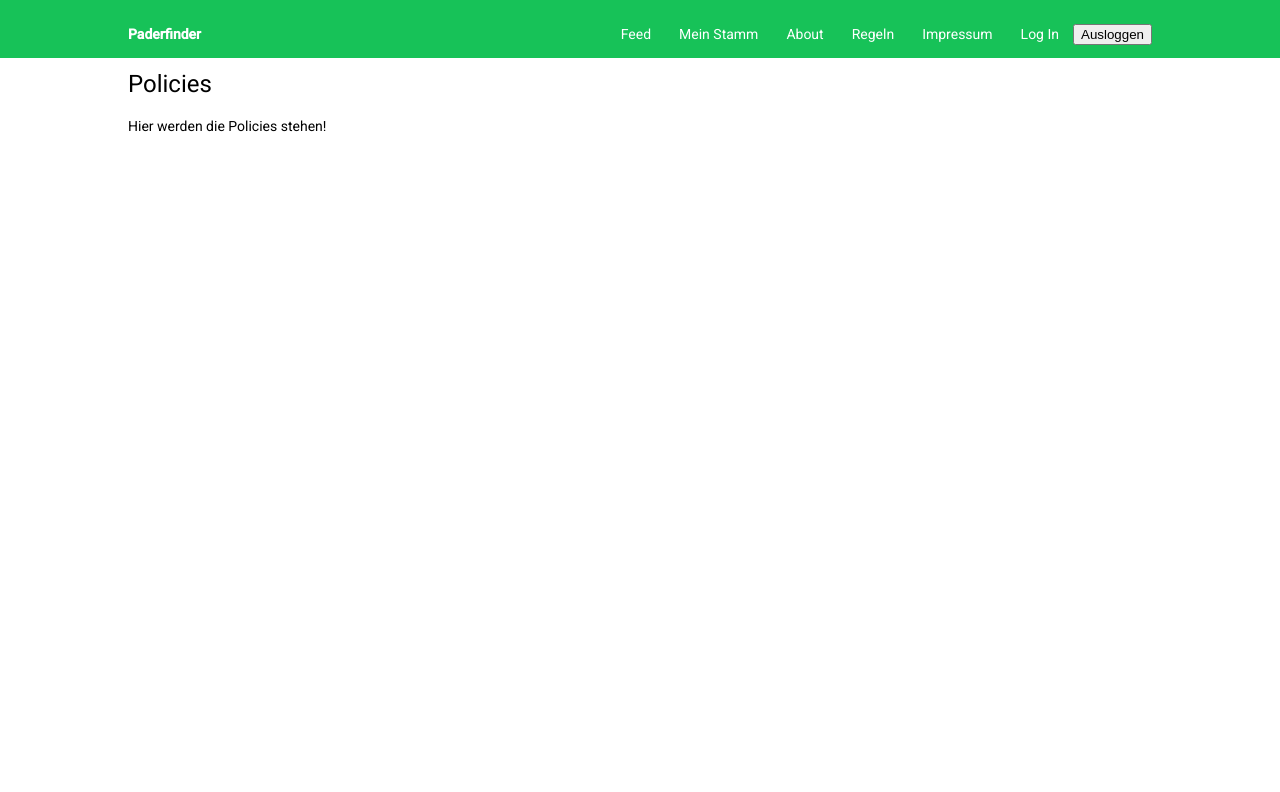
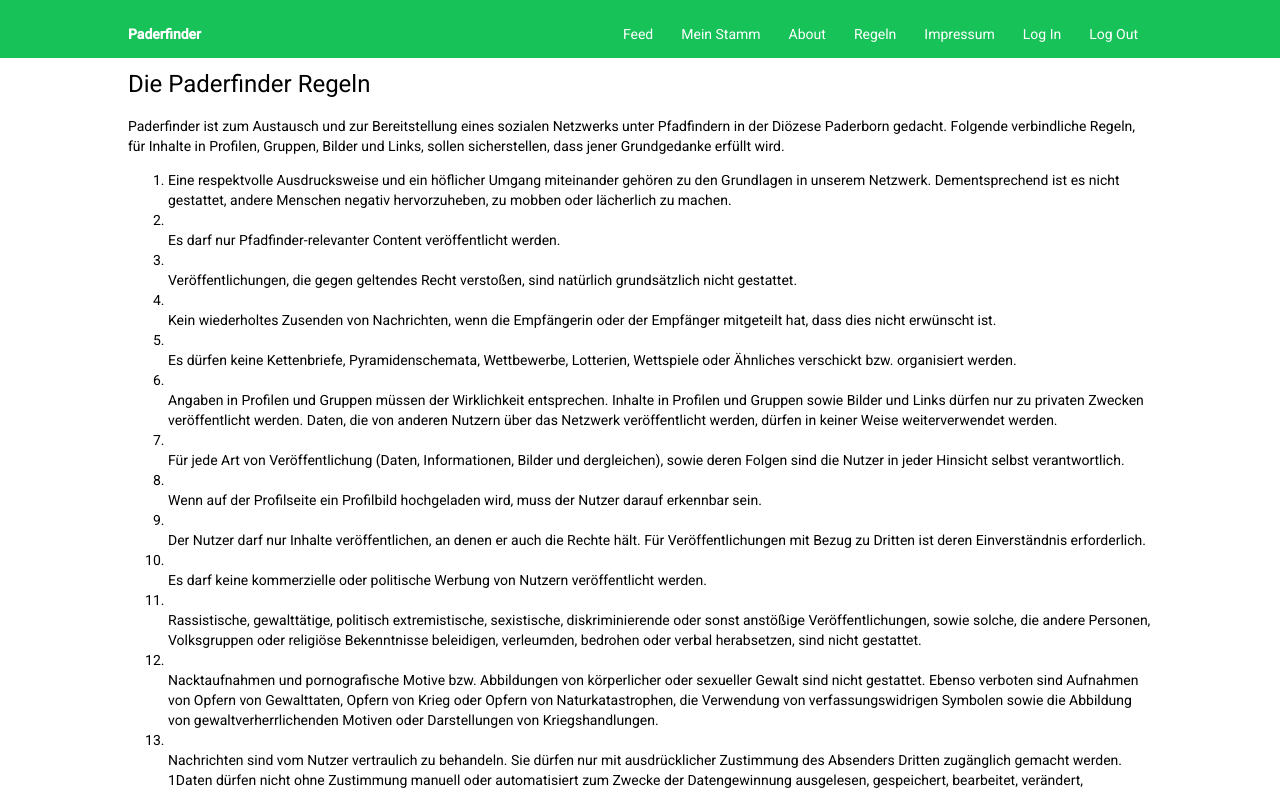
Before and after one commit to nusli/Frontend-Paderfinder, an Angular app: page /policies in a window 1280 px wide. Shown: the top 792 px of the page. Built offline with nearby package versions, Linux system fonts and the light colour scheme.

Commit message:
Paar Sachen

```diff
--- a/src/app/app.component.html
+++ b/src/app/app.component.html
@@ -14,8 +14,9 @@
 
 
         <li><a href="#" routerLink="/login">Log In</a></li>
-        <!-- ändern sobald es geht-->
-        <li><button (click)="logout()">Ausloggen</button></li>
+
+        <li><a href="#" routerLink="/login" (click)="logout()">Log Out</a></li>
+
       </ul>
     </nav>
   </div>
--- a/src/app/home/home.component.html
+++ b/src/app/home/home.component.html
@@ -34,7 +34,9 @@
                 </mat-form-field>
                 <br>
                 <input style="display: none" type="file" (change)="onFileChanged($event)" #fileInput>
-                  <button mat-button (click)="fileInput.click()">Bild hinzufügen</button>
+
+                  <button mat-button (click)="fileInput.click()" >Bild hinzufügen</button>
+
 
               </div>
 
--- a/src/app/home/home.component.ts
+++ b/src/app/home/home.component.ts
@@ -20,6 +20,14 @@ export class HomeComponent implements OnInit {
 
   constructor(private http: HttpClient) {
     this.getPosts();
+
+    console.log("Aktueller Cookie: " + this.getCookie("session_id"))
+    /*
+    this.input.addEventListener('change', function(e){
+      console.log(this.input.files)
+    }, false)
+    */
+    //console.log(this.getCookie("session_id"))
   }
 
   getPosts(){
@@ -37,16 +45,32 @@ export class HomeComponent implements OnInit {
   stammid="";
   art="";
   inhalt="";
+  bild;
+  fileEnding = "jpg";
+
+
+  onSelectedFile(event){
+    if(event.target.files.length > 0 ){
+      const file = event.target.files[0];
+      console.log(file);
+
+
+    }
+  }
 
   newPost(){
+
     var postData = {
       titel: this.titel,
       //Hier kommt id der session
       stammid : "5fc6045785e1b12f3ce8a4ca",
       art: this.art,
-      inhalt : this.inhalt
+      inhalt : this.inhalt,
+      image: this.bild,
+      fileEnding: this.fileEnding,
       }
 
+    console.log(postData)
 
     this.http.post('http://localhost:3000/posts',postData).toPromise().then(
       data => console.log(postData)
@@ -82,6 +106,31 @@ export class HomeComponent implements OnInit {
   //FilePicker
   onFileChanged(event) {
     const file = event.target.files[0]
+
+      console.log(file);
+
+      this.bild = file;
+  }
+
+  getCookie(name) {
+    var dc = document.cookie;
+    var prefix = name + "=";
+    var begin = dc.indexOf("; " + prefix);
+    if (begin == -1) {
+        begin = dc.indexOf(prefix);
+        if (begin != 0) return null;
+    }
+    else
+    {
+        begin += 2;
+        var end = document.cookie.indexOf(";", begin);
+        if (end == -1) {
+        end = dc.length;
+        }
+    }
+    // because unescape has been deprecated, replaced with decodeURI
+    //return unescape(dc.substring(begin + prefix.length, end));
+    return decodeURI(dc.substring(begin + prefix.length, end));
   }
 
 }
--- a/src/app/impressum/impressum.component.html
+++ b/src/app/impressum/impressum.component.html
@@ -1,2 +1,12 @@
-<h1>Impressum!</h1>
-<p>hier werden alle Daten des Impressums stehen</p>
+<h1>Impressum</h1>
+<h2>Angaben Gemäß § 5 TMG:</h2>
+<p>Heinz Nixdorf Pfadfinderverband e.V.</p>
+<p>Heinz-Nixdorf-Ring 1</p>
+<p>33106 Paderborn</p>
+<p>Geschäftsführer:</p>
+<p>Alexander Dommermuth</p>
+<p>Kontakt:</p>
+<p>Telefon: +49 (0)34 111 0604 06</p>
+<p>E-Mail: alexander.dommermuth@edu.siemen-energy.com</p>
+<p>Registergericht Paderborn HRB 060406</p>
+<p>USt.-Ident.Nr. DE 123 456 789</p>
--- a/src/app/login/login.component.ts
+++ b/src/app/login/login.component.ts
@@ -50,8 +50,8 @@ export class LoginComponent implements OnInit {
         return response.text()
       })
       .then (data => {
-        console.log(document.cookie)
-        console.log(data)
+        console.log("Document.cookie repsonse: " + document.cookie)
+        console.log("Data response: " + data)
       })
       .catch((error) => {
         console.error('Error:', error);
--- a/src/app/policies/policies.component.html
+++ b/src/app/policies/policies.component.html
@@ -1,2 +1,27 @@
-<h1>Policies</h1>
-<p>Hier werden die Policies stehen!</p>
+<h1>Die Paderfinder Regeln</h1>
+<p>Paderfinder ist zum Austausch und zur Bereitstellung eines sozialen Netzwerks unter Pfadfindern in der Diözese Paderborn gedacht. Folgende verbindliche Regeln, für Inhalte in Profilen, Gruppen, Bilder und Links, sollen sicherstellen, dass jener Grundgedanke erfüllt wird.</p>
+<ol>
+<li>Eine respektvolle Ausdrucksweise und ein höflicher Umgang miteinander gehören zu den Grundlagen in unserem Netzwerk. Dementsprechend ist es nicht gestattet, andere Menschen negativ hervorzuheben, zu mobben oder lächerlich zu machen.</li>
+<li></li>Es darf nur Pfadfinder-relevanter Content veröffentlicht werden.
+<li></li>Veröffentlichungen, die gegen geltendes Recht verstoßen, sind natürlich grundsätzlich nicht gestattet.
+<li></li>Kein wiederholtes Zusenden von Nachrichten, wenn die Empfängerin oder der Empfänger mitgeteilt hat, dass dies nicht erwünscht ist.
+<li></li>Es dürfen keine Kettenbriefe, Pyramidenschemata, Wettbewerbe, Lotterien, Wettspiele oder Ähnliches verschickt bzw. organisiert werden.
+<li></li>Angaben in Profilen und Gruppen müssen der Wirklichkeit entsprechen. Inhalte in Profilen und Gruppen sowie Bilder und Links dürfen nur zu privaten Zwecken veröffentlicht werden. Daten, die von anderen Nutzern über das Netzwerk veröffentlicht werden, dürfen in keiner Weise weiterverwendet werden.
+<li></li>Für jede Art von Veröffentlichung (Daten, Informationen, Bilder und dergleichen), sowie deren Folgen sind die Nutzer in jeder Hinsicht selbst verantwortlich.
+<li></li>Wenn auf der Profilseite ein Profilbild hochgeladen wird, muss der Nutzer darauf erkennbar sein.
+<li></li>Der Nutzer darf nur Inhalte veröffentlichen, an denen er auch die Rechte hält. Für Veröffentlichungen mit Bezug zu Dritten ist deren Einverständnis erforderlich.
+<li></li>Es darf keine kommerzielle oder politische Werbung von Nutzern veröffentlicht werden.
+<li></li>Rassistische, gewalttätige, politisch extremistische, sexistische, diskriminierende oder sonst anstößige Veröffentlichungen, sowie solche, die andere Personen, Volksgruppen oder religiöse Bekenntnisse beleidigen, verleumden, bedrohen oder verbal herabsetzen, sind nicht gestattet.
+<lI></lI>Nacktaufnahmen und pornografische Motive bzw. Abbildungen von körperlicher oder sexueller Gewalt sind nicht gestattet. Ebenso verboten sind Aufnahmen von Opfern von Gewalttaten, Opfern von Krieg oder Opfern von Naturkatastrophen, die Verwendung von verfassungswidrigen Symbolen sowie die Abbildung von gewaltverherrlichenden Motiven oder Darstellungen von Kriegshandlungen.
+<li></li>Nachrichten sind vom Nutzer vertraulich zu behandeln. Sie dürfen nur mit ausdrücklicher Zustimmung des Absenders Dritten zugänglich gemacht werden.
+1Daten dürfen nicht ohne Zustimmung manuell oder automatisiert zum Zwecke der Datengewinnung ausgelesen, gespeichert, bearbeitet, verändert, weitergeleitet, kommerziell genutzt oder auf sonstige Weise missbraucht werden.
+15.	Es dürfen keine Profile innerhalb des Netzwerks und keine Internet-Seiten eingerichtet werden, die dazu dienen, Informationen auszulesen, zu speichern, zu bearbeiten, zu verändern, weiterzuleiten oder auf sonstige Weise zu missbrauchen.
+16.	Es dürfen keine Viren, Links, Programme oder sonstige Verfahren angewandt oder verbreitet werden, mit denen gegen die Allgemeinen Geschäftsbedingungen für die Nutzung des Netzwerks verstoßen wird.
+17.	Die Bekanntgabe und der Austausch von Passwörtern, Codes und Seriennummern jeglicher Art sind auf der Plattform nicht gestattet.
+18.	Es dürfen keine technischen Angriffe unternommen werden, um Daten einzelner Nutzer ganz oder teilweise zu verändern, zu missbrauchen, zu löschen oder in sonstiger Weise zu beschädigen. Ebenso sind technische Angriffe auf die Plattform Pfadfindergruppe Soest e. V. Stamm Königstiger oder die Datenbank des Netzwerks in jeder Form untersagt.
+</ol>
+
+Ahndung von Verstößen
+1.	Ein Verstoß gegen die Allgemeinen Geschäftsbedingungen oder den Verhaltenskodex hat eine Verwarnung des Nutzers, eine temporäre oder permanente Sperrung seines Profils oder eine Profillöschung zur Folge.
+2.	Profile, die eine andere als die tatsächliche Identität des Nutzers widerspiegeln, werden ohne Verwarnung bereits beim ersten Verstoß gelöscht.
+3.	Der Heinz Nixdorf Pfadfinderverband behält sich vor, ein Profil oder eine Gruppe bei einem groben Verstoß sofort und ohne Erteilung einer vorherigen Verwarnung zu löschen.
```
